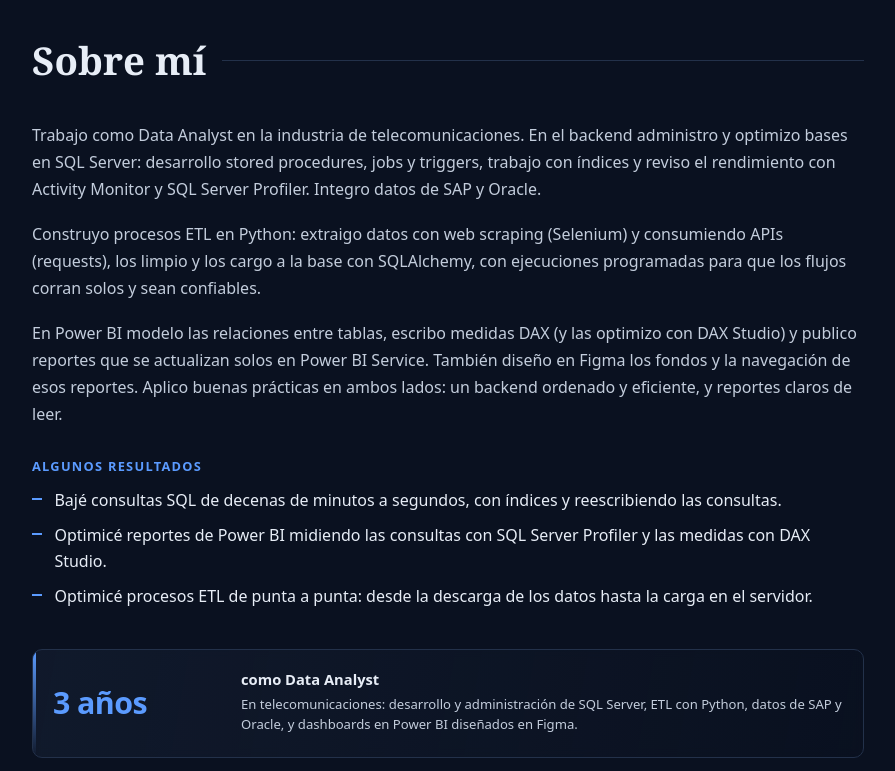
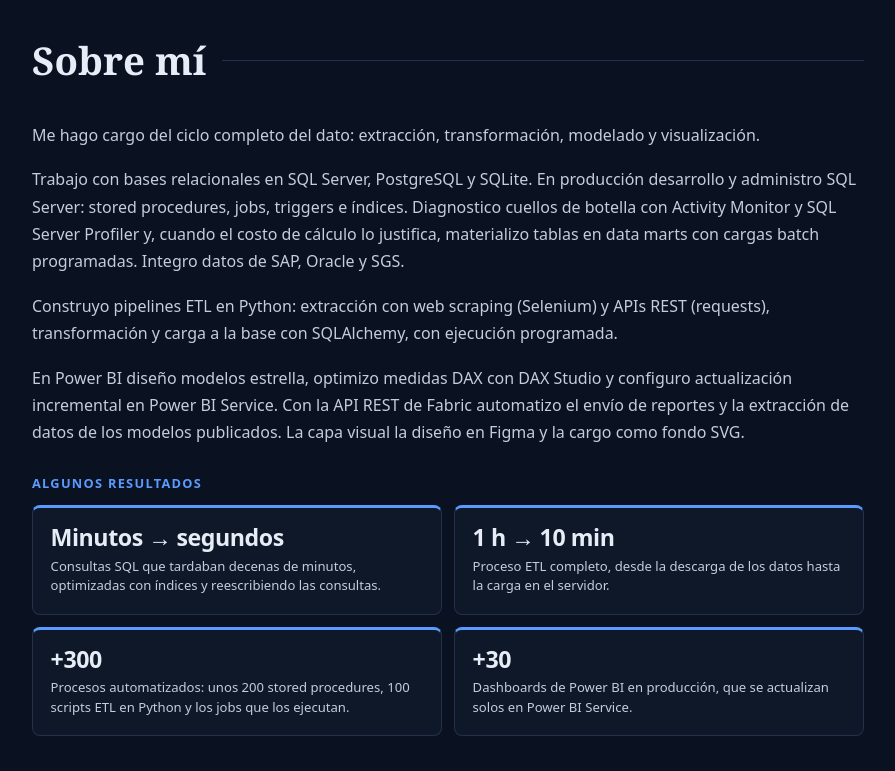
Before and after one commit to rrdiegoisaac/portfolio, a React (Vite) app: page / in a window 1280 px wide. Shown: the part 800-1571 px from the top of the page, without its empty margins (192-1087 px from the left). Built offline with nearby package versions, Linux system fonts and the light colour scheme.

Commit message:
feat(sobre-mi): texto más técnico, clientes y resultados con cifras

```diff
--- a/src/components/About.css
+++ b/src/components/About.css
@@ -17,31 +17,45 @@
   color: var(--accent);
 }
 
+/* Grilla de cifras: 2 columnas y 1 en celular */
 .about__logros-lista {
-  display: flex;
-  flex-direction: column;
-  gap: 0.6rem;
+  display: grid;
+  grid-template-columns: repeat(2, minmax(0, 1fr));
+  gap: 0.75rem;
   margin: 0;
   padding: 0;
   list-style: none;
 }
 
-/* Cada logro con una marca de color a la izquierda */
-.about__logros-lista li {
-  position: relative;
-  padding-left: 1.4rem;
-  line-height: 1.6;
+@media (max-width: 460px) {
+  .about__logros-lista {
+    grid-template-columns: minmax(0, 1fr);
+  }
+}
+
+.about__logro {
+  padding: 1rem 1.1rem 1.1rem;
+  border: 1px solid var(--border);
+  border-top: 3px solid var(--accent);
+  border-radius: 8px;
+  background-color: color-mix(in srgb, var(--surface) 85%, transparent);
+}
+
+.about .about__logro-cifra {
+  margin: 0 0 0.35rem;
+  font-size: 1.45rem;
+  font-weight: 800;
+  line-height: 1.15;
+  letter-spacing: -0.02em;
+  font-variant-numeric: tabular-nums;
   color: var(--text);
 }
 
-.about__logros-lista li::before {
-  content: '';
-  position: absolute;
-  left: 0;
-  top: 0.62em;
-  width: 0.6rem;
-  height: 2px;
-  background-color: var(--accent);
+.about .about__logro-texto {
+  margin: 0;
+  font-size: 0.82rem;
+  line-height: 1.5;
+  color: var(--muted);
 }
 
 .about__destacados {
--- a/src/components/About.jsx
+++ b/src/components/About.jsx
@@ -4,8 +4,8 @@ import './About.css'
 const destacados = [
   {
     cifra: '3 años',
-    titulo: 'como Data Analyst',
-    texto: 'En telecomunicaciones: desarrollo y administración de SQL Server, ETL con Python, datos de SAP y Oracle, y dashboards en Power BI diseñados en Figma.',
+    titulo: 'como Data Analyst & Data Engineer',
+    texto: 'En telecomunicaciones, para clientes como Movistar, VTR y OnNet.',
   },
   {
     cifra: 'Kaggle',
@@ -22,9 +22,22 @@ const destacados = [
 
 // Resultados concretos del trabajo actual
 const logros = [
-  'Bajé consultas SQL de decenas de minutos a segundos, con índices y reescribiendo las consultas.',
-  'Optimicé reportes de Power BI midiendo las consultas con SQL Server Profiler y las medidas con DAX Studio.',
-  'Optimicé procesos ETL de punta a punta: desde la descarga de los datos hasta la carga en el servidor.',
+  {
+    cifra: 'Minutos → segundos',
+    texto: 'Consultas SQL que tardaban decenas de minutos, optimizadas con índices y reescribiendo las consultas.',
+  },
+  {
+    cifra: '1 h → 10 min',
+    texto: 'Proceso ETL completo, desde la descarga de los datos hasta la carga en el servidor.',
+  },
+  {
+    cifra: '+300',
+    texto: 'Procesos automatizados: unos 200 stored procedures, 100 scripts ETL en Python y los jobs que los ejecutan.',
+  },
+  {
+    cifra: '+30',
+    texto: 'Dashboards de Power BI en producción, que se actualizan solos en Power BI Service.',
+  },
 ]
 
 function About() {
@@ -33,25 +46,28 @@ function About() {
       <h2 className="home__seccion-titulo">Sobre mí</h2>
       <div className="about__text">
         <p>
-          Trabajo como Data Analyst en la industria de telecomunicaciones.
-          En el backend administro y optimizo bases en SQL Server: desarrollo
-          stored procedures, jobs y triggers, trabajo con índices y reviso el
-          rendimiento con Activity Monitor y SQL Server Profiler. Integro
-          datos de SAP y Oracle.
+          Me hago cargo del ciclo completo del dato: extracción,
+          transformación, modelado y visualización.
         </p>
         <p>
-          Construyo procesos ETL en Python: extraigo datos con web scraping
-          (Selenium) y consumiendo APIs (requests), los limpio y los cargo a
-          la base con SQLAlchemy, con
-          ejecuciones programadas para que los flujos corran solos y sean
-          confiables.
+          Trabajo con bases relacionales en SQL Server, PostgreSQL y SQLite.
+          En producción desarrollo y administro SQL Server: stored
+          procedures, jobs, triggers e índices. Diagnostico cuellos de botella
+          con Activity Monitor y SQL Server Profiler y, cuando el costo de
+          cálculo lo justifica, materializo tablas en data marts con cargas
+          batch programadas. Integro datos de SAP, Oracle y SGS.
         </p>
         <p>
-          En Power BI modelo las relaciones entre tablas, escribo medidas DAX
-          (y las optimizo con DAX Studio) y publico reportes que se actualizan
-          solos en Power BI Service. También diseño en Figma los fondos y la
-          navegación de esos reportes. Aplico buenas prácticas en ambos lados:
-          un backend ordenado y eficiente, y reportes claros de leer.
+          Construyo pipelines ETL en Python: extracción con web scraping
+          (Selenium) y APIs REST (requests), transformación y carga a la base
+          con SQLAlchemy, con ejecución programada.
+        </p>
+        <p>
+          En Power BI diseño modelos estrella, optimizo medidas DAX con DAX
+          Studio y configuro actualización incremental en Power BI Service.
+          Con la API REST de Fabric automatizo el envío de reportes y la
+          extracción de datos de los modelos publicados. La capa visual la
+          diseño en Figma y la cargo como fondo SVG.
         </p>
       </div>
 
@@ -59,7 +75,10 @@ function About() {
         <h3 className="about__logros-titulo">Algunos resultados</h3>
         <ul className="about__logros-lista">
           {logros.map((logro) => (
-            <li key={logro}>{logro}</li>
+            <li key={logro.texto} className="about__logro">
+              <p className="about__logro-cifra">{logro.cifra}</p>
+              <p className="about__logro-texto">{logro.texto}</p>
+            </li>
           ))}
         </ul>
       </div>
```
